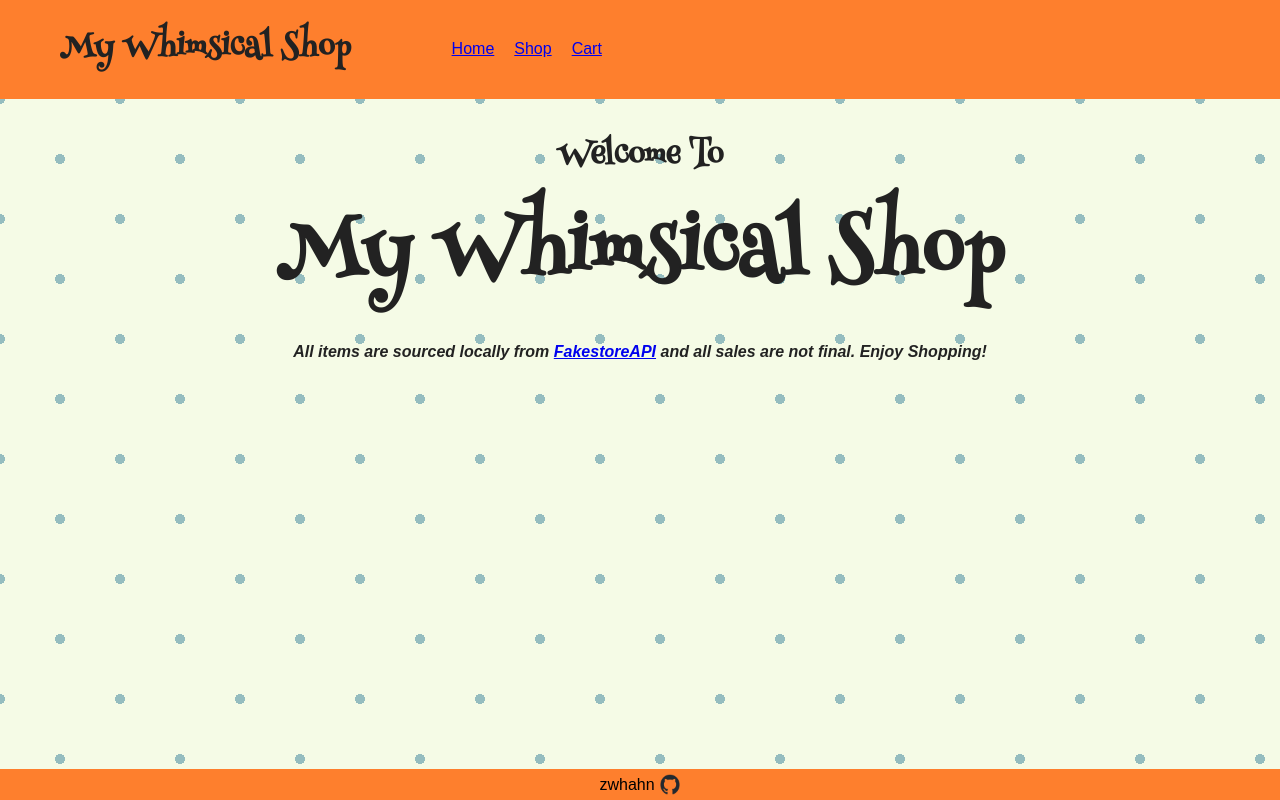
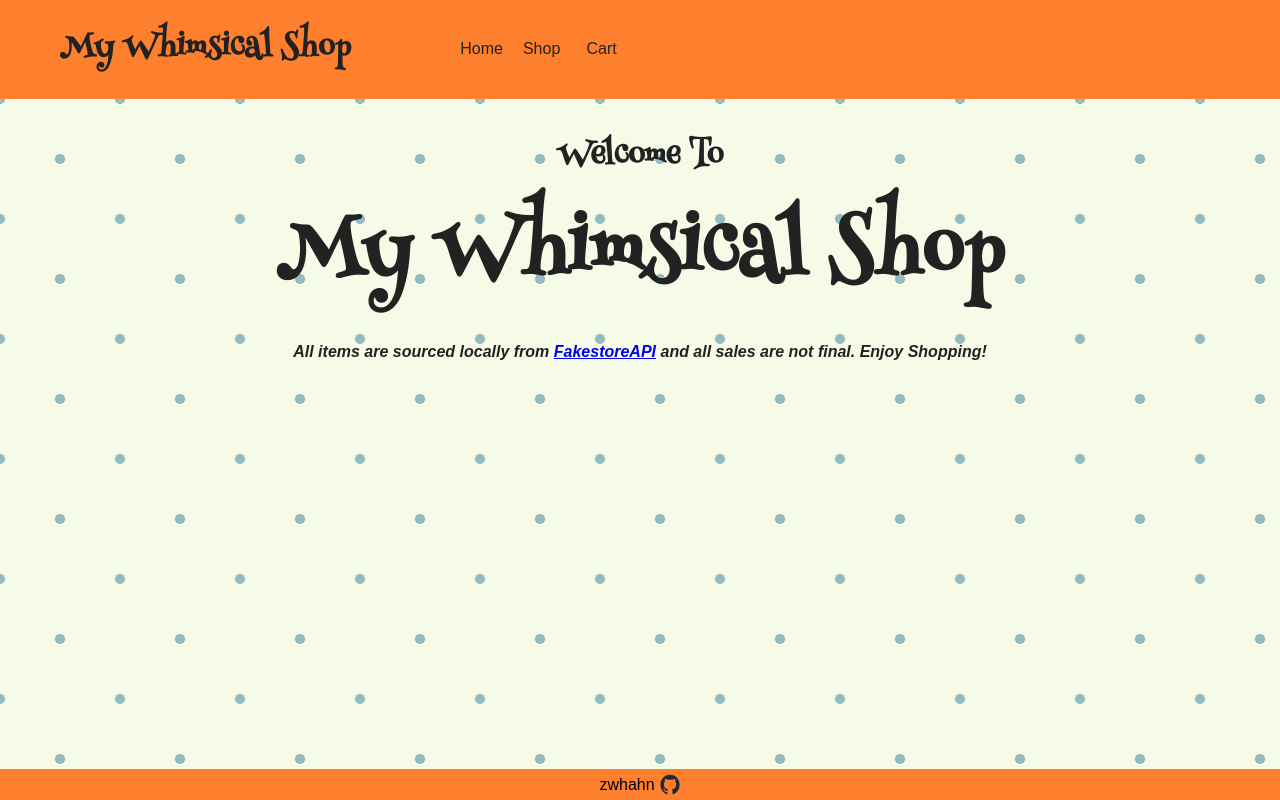
Before and after one commit to zwhahn/shopping_cart, a React (Vite) app: page / in a window 1280 px wide. Built offline with nearby package versions, Linux system fonts and the light colour scheme.

Commit message:
style: make link buttons full height, equal widths and change color on hover

```diff
--- a/src/styleModules/navbar.module.css
+++ b/src/styleModules/navbar.module.css
@@ -1,10 +1,19 @@
 .navbar {
   display: flex;
-  gap: 20px;
   padding: 1px;
   align-items: center;
 }
 
 .link {
   display: flex;
+  align-items: center;
+  justify-content: center;
+  text-decoration: none;
+  height: 100%;
+  width: 60px;
+  color: #222222;
 }
+
+.link:hover {
+  background-color: #fe6f2d;
+}
```
